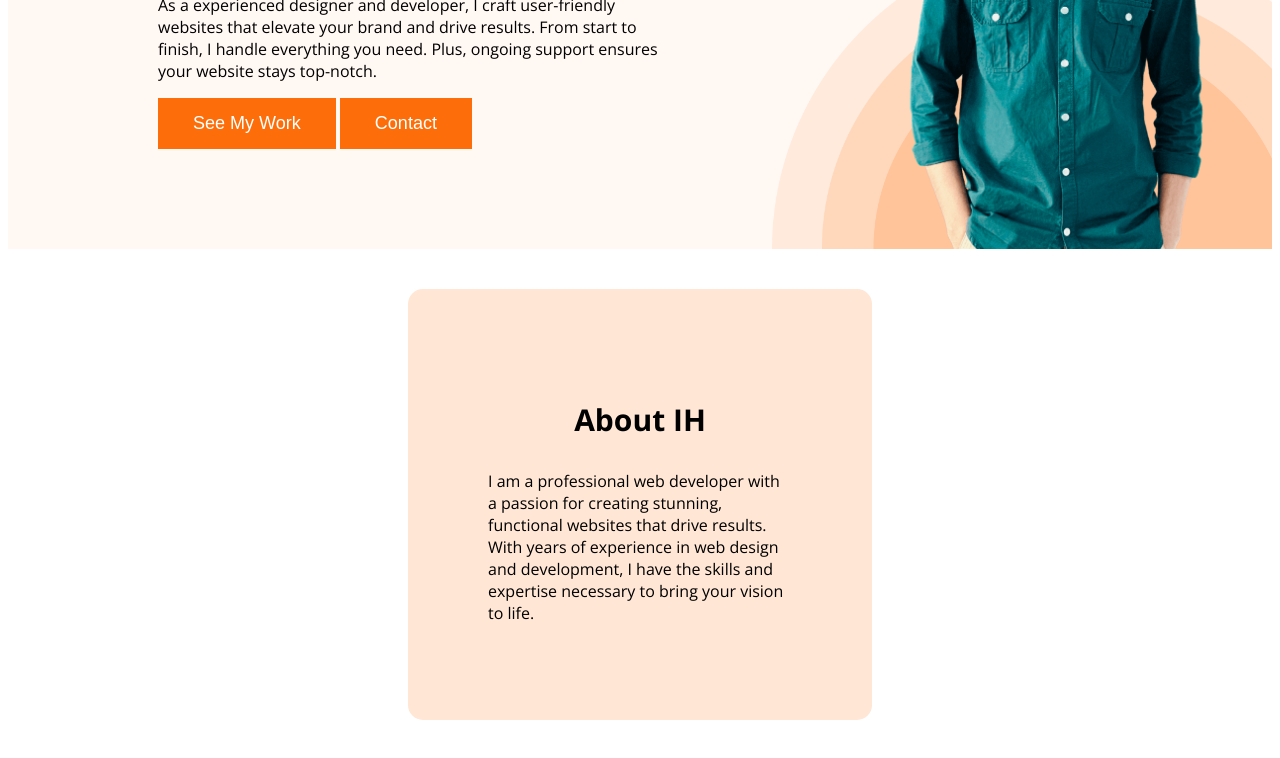
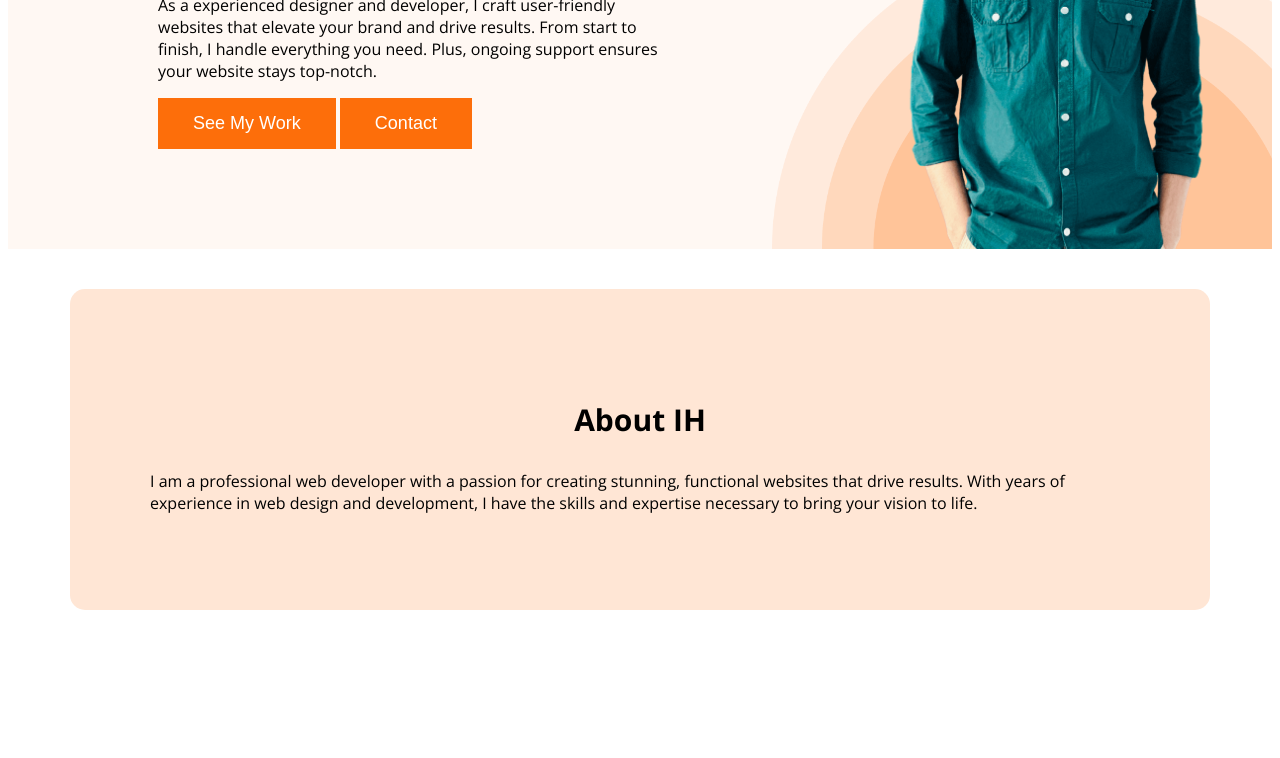
Before and after one commit to ihriyadh/portfolio-website, a plain HTML site: page index.html in a window 1280 px wide. Shown: the part 372-1130 px from the top of the page. After the commit the page ends 1022 px from the top, so only its background shows below. Drawn offline with nearby package versions, Linux system fonts and the light colour scheme.

Commit message:
about section update

```diff
--- a/Styles/portfolio.css
+++ b/Styles/portfolio.css
@@ -70,11 +70,19 @@ nav a{
     margin-bottom: 0px;
     font-size: 48px;
 }
+
+main{
+    max-width: 1140px;
+    margin: 0px auto;
+}
+
 .about{
     padding: 80px;
     background-color: #ffe6d5;
     border-radius: 15px;
-    margin: 40px 400px;
+    margin: 40px 0px;
+
+
 }
 .section-title{
     font-size: 30px;
```
